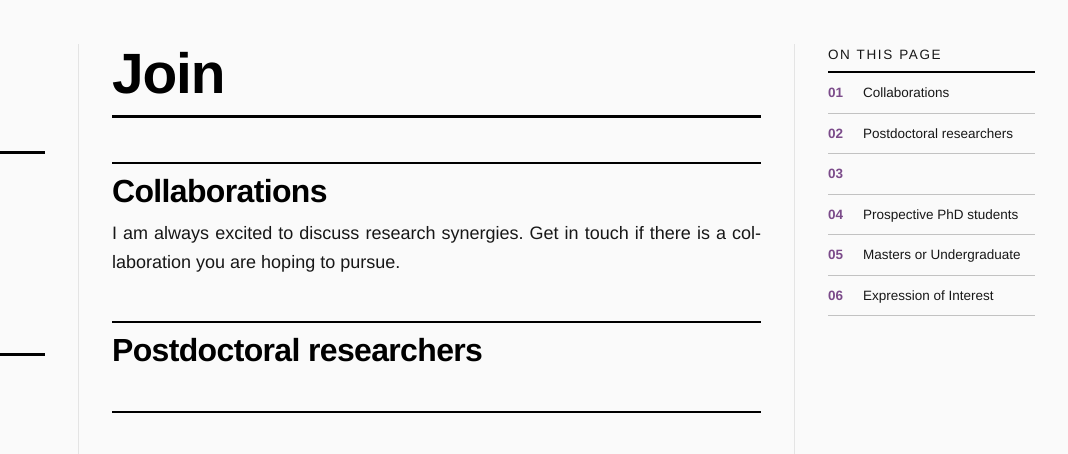
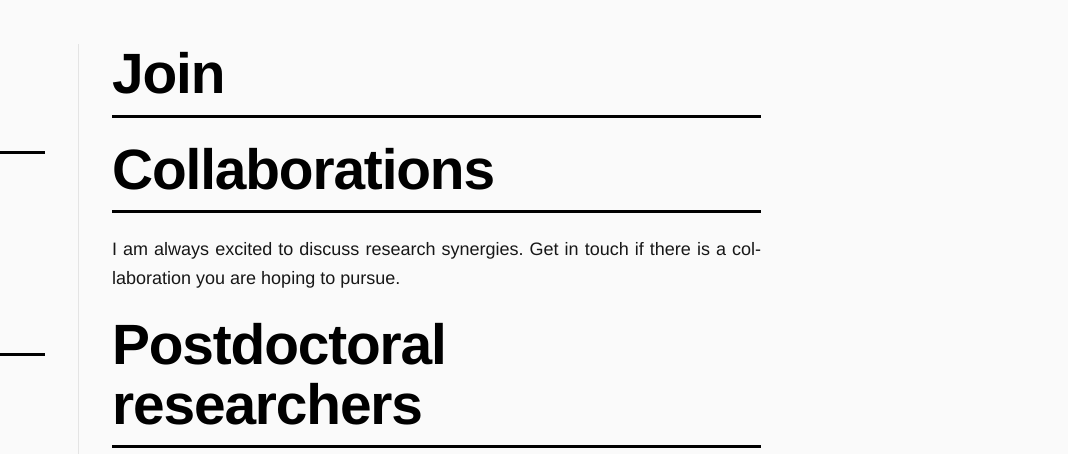
Before and after one commit to sophbel/sophbel.github.io, an Astro site: page /join-us in a window 1280 px wide. Shown: the top 454 px of the page, 212-1280 px from the left. Built offline with nearby package versions, Linux system fonts and the light colour scheme; Astro itself is replaced by a stand-in of ours; a web font is replaced by a local one.

Commit message:
Update Page “join-us”

```diff
--- a/src/content/pages/join-us.md
+++ b/src/content/pages/join-us.md
@@ -5,13 +5,11 @@ showInNav: true
 description: Opportunities to join the Belman Group at the Yale School of Public Health.
 ---
 
-## Collaborations
+# Collaborations
 
 I am always excited to discuss research synergies. Get in touch if there is a collaboration you are hoping to pursue.
 
-## Postdoctoral researchers
-
-##
+# Postdoctoral researchers
 
 ### Postdoctoral Scientist, Environmental and Genomic Epidemiology of Bacterial Disease
 
@@ -53,14 +51,14 @@ Ideally, the candidate would be able to start between January 4 and March 1, 202
 
 Please submit a CV and why you are interested in working with me, and on these topics to [this google form](https://docs.google.com/forms/d/e/1FAIpQLSdaksrR-bMTHvR2fLtHrh4Eiekxgu5sETNk8B9XANXHWgnf0g/viewform). Only the highest levels of academic excellence will be considered.
 
-## Prospective PhD students
+# Prospective PhD students
 
 If you are interested in a PhD in the Yale School of Public Health, you need to apply through the  [Graduate School of Arts and Sciences](https://ysph.yale.edu/school-of-public-health/graduate-programs/phd-degree/). I am in the Environmental Health Sciences department but there may be opportunities for co-supervision across other departments at YSPH.
 
-## Masters or Undergraduate
+# Masters or Undergraduate
 
 If you are an undergraduate or a Masters student who is interested in working with us please reach out. I would like to know what about our team makes you excited, what your goals are (e.g. learning a particular skill, trying things out to determine career path, specific research question).
 
-## Expression of Interest
+# Expression of Interest
 
 [https://forms.gle/iDFQ5TY4cqXG3tMMA](https://forms.gle/iDFQ5TY4cqXG3tMMA)
```
